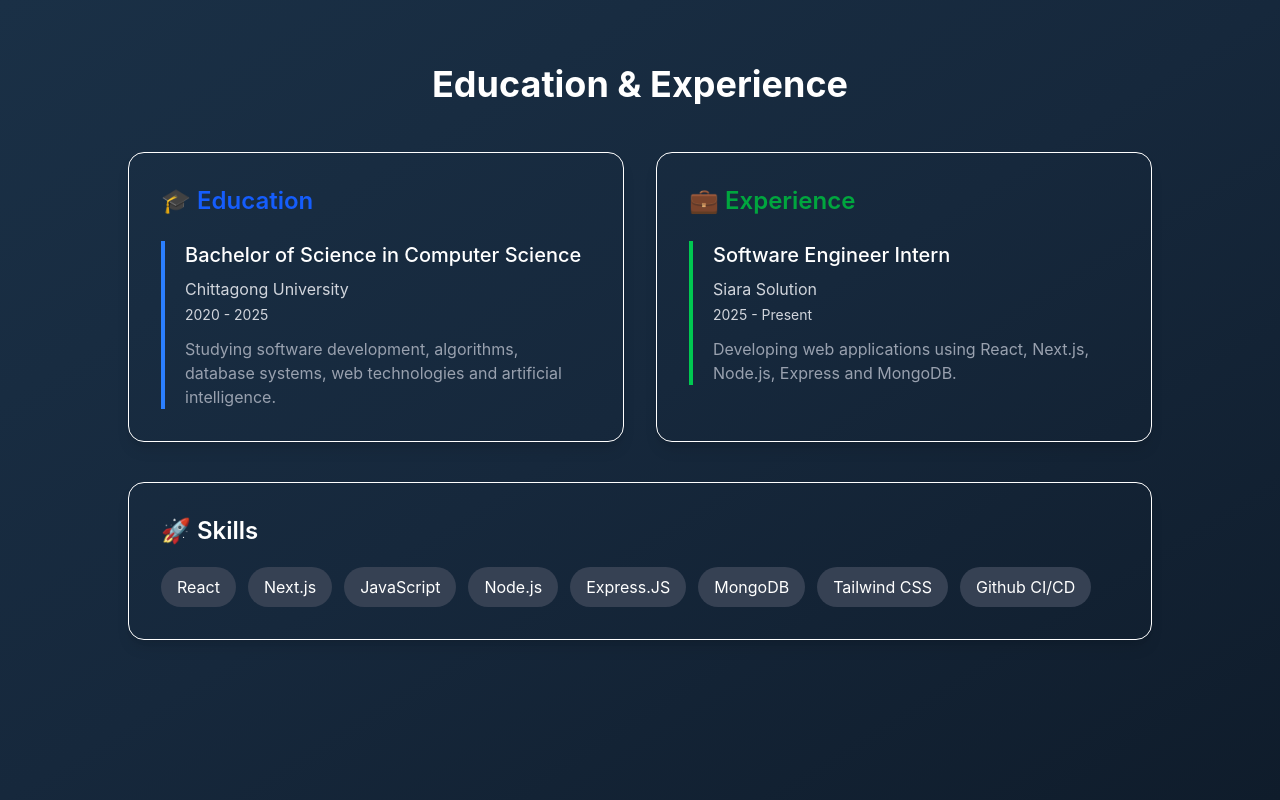
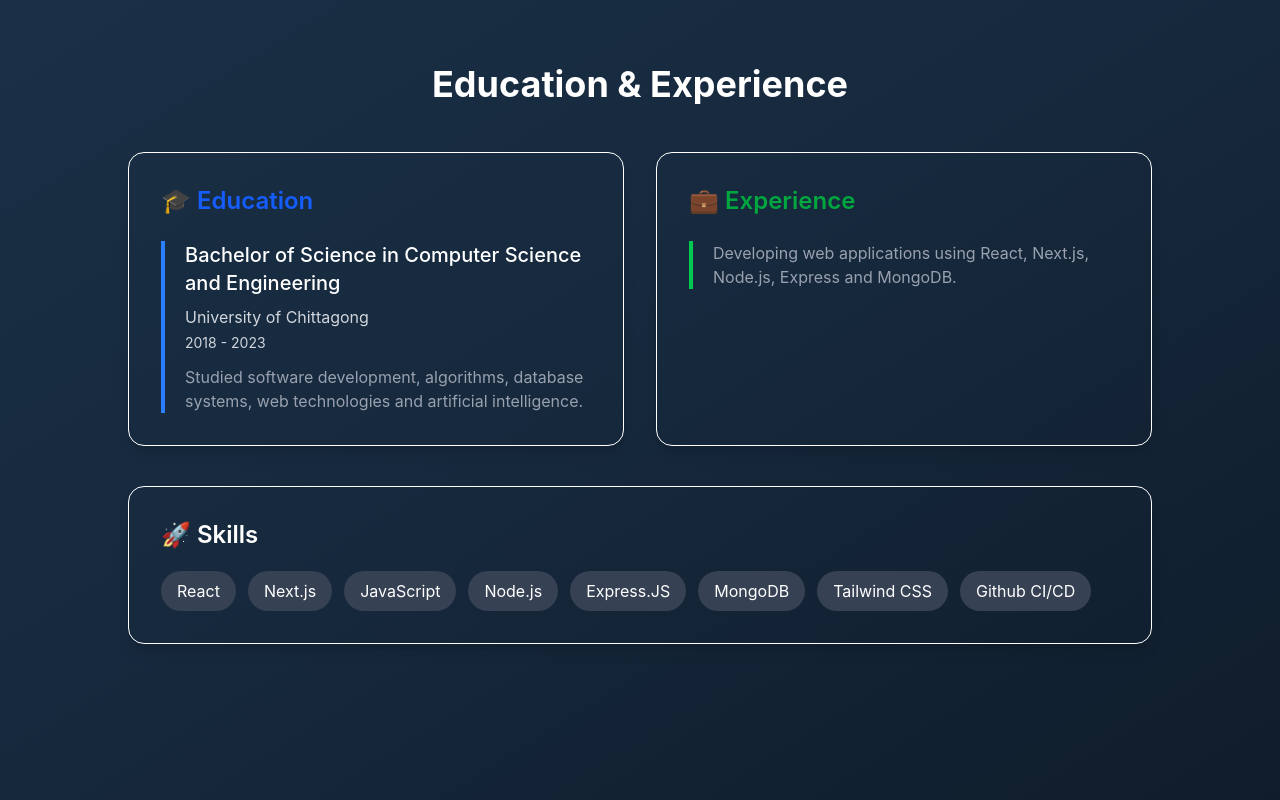
Before and after one commit to surat-cu/My-Portfolio, a React (Vite) app: page /experience in a window 1280 px wide. Built offline with nearby package versions, Linux system fonts and the light colour scheme; a web font is replaced by a local one.

Commit message:
Update Home page

```diff
--- a/src/section/Experience.jsx
+++ b/src/section/Experience.jsx
@@ -18,15 +18,15 @@ const Experience = () => {
 
             <div className="border-l-4 border-blue-500 pl-5">
               <h3 className="text-xl text-white font-medium">
-                Bachelor of Science in Computer Science
+                Bachelor of Science in Computer Science and Engineering
               </h3>
 
-              <p className="text-gray-300 mt-2">Chittagong University</p>
+              <p className="text-gray-300 mt-2">University of Chittagong</p>
 
-              <p className="text-sm text-gray-300 mt-1">2020 - 2025</p>
+              <p className="text-sm text-gray-300 mt-1">2018 - 2023</p>
 
               <p className="mt-3 text-gray-400">
-                Studying software development, algorithms, database systems, web
+                Studied software development, algorithms, database systems, web
                 technologies and artificial intelligence.
               </p>
             </div>
@@ -37,16 +37,7 @@ const Experience = () => {
             <h2 className="text-2xl font-semibold mb-6 text-green-600">
               💼 Experience
             </h2>
-
             <div className="border-l-4 border-green-500 pl-5">
-              <h3 className="text-xl text-white  font-medium">
-                Software Engineer Intern
-              </h3>
-
-              <p className="text-gray-300 mt-2">Siara Solution</p>
-
-              <p className="text-sm text-gray-300 mt-1">2025 - Present</p>
-
               <p className="mt-3 text-gray-400">
                 Developing web applications using React, Next.js, Node.js,
                 Express and MongoDB.
--- a/src/section/Hero.jsx
+++ b/src/section/Hero.jsx
@@ -165,5 +165,4 @@ const Hero = () => {
     </div>
   );
 };
-
 export default Hero;
```
